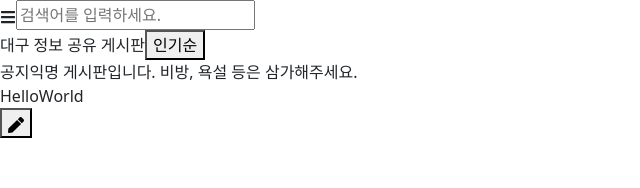
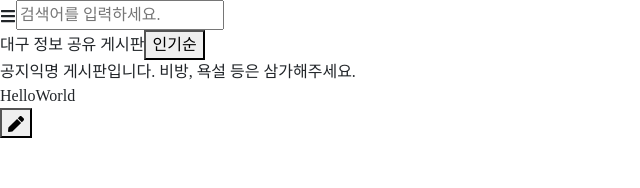
Before and after one commit to yiyb0603/Here-Corona, a React (Create React App) app: page /DaeguBoard in a window 1280 px wide. Shown: the top 188 px of the page, without its empty margins (0-640 px from the left). Built offline with nearby package versions, Linux system fonts and the light colour scheme; what core-decorators would draw is missing.

Commit message:
[FIX] 글씨체
바꿨는데 적용되는지 좀 봐주세요

```diff
--- a/src/styles/utils.scss
+++ b/src/styles/utils.scss
@@ -1,5 +1,5 @@
 * {
-  font-family: "Noto Sans", sans-serif;
+  font-family: "Nanum Gothic" !important;
 }
 
 html,
```
